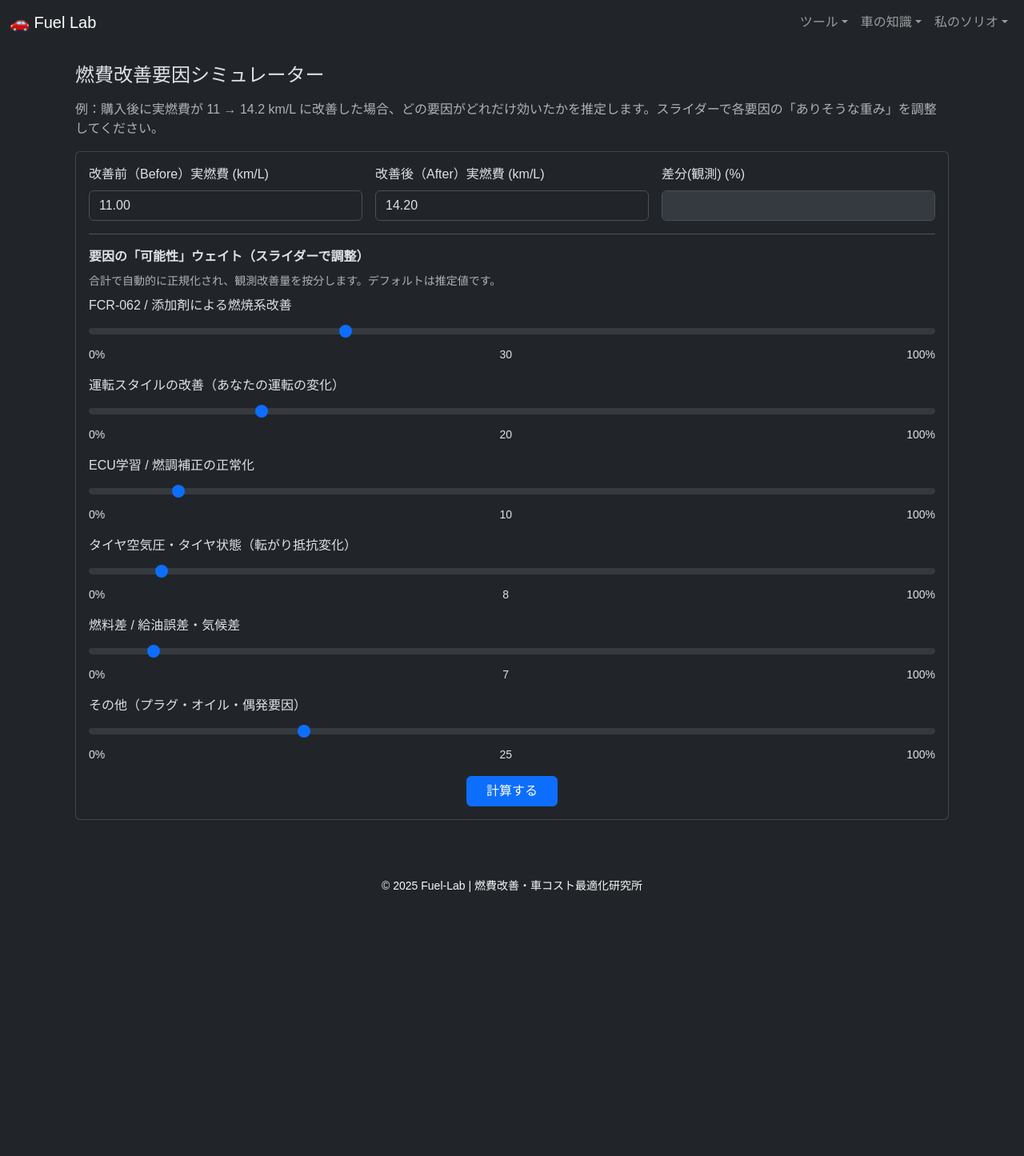
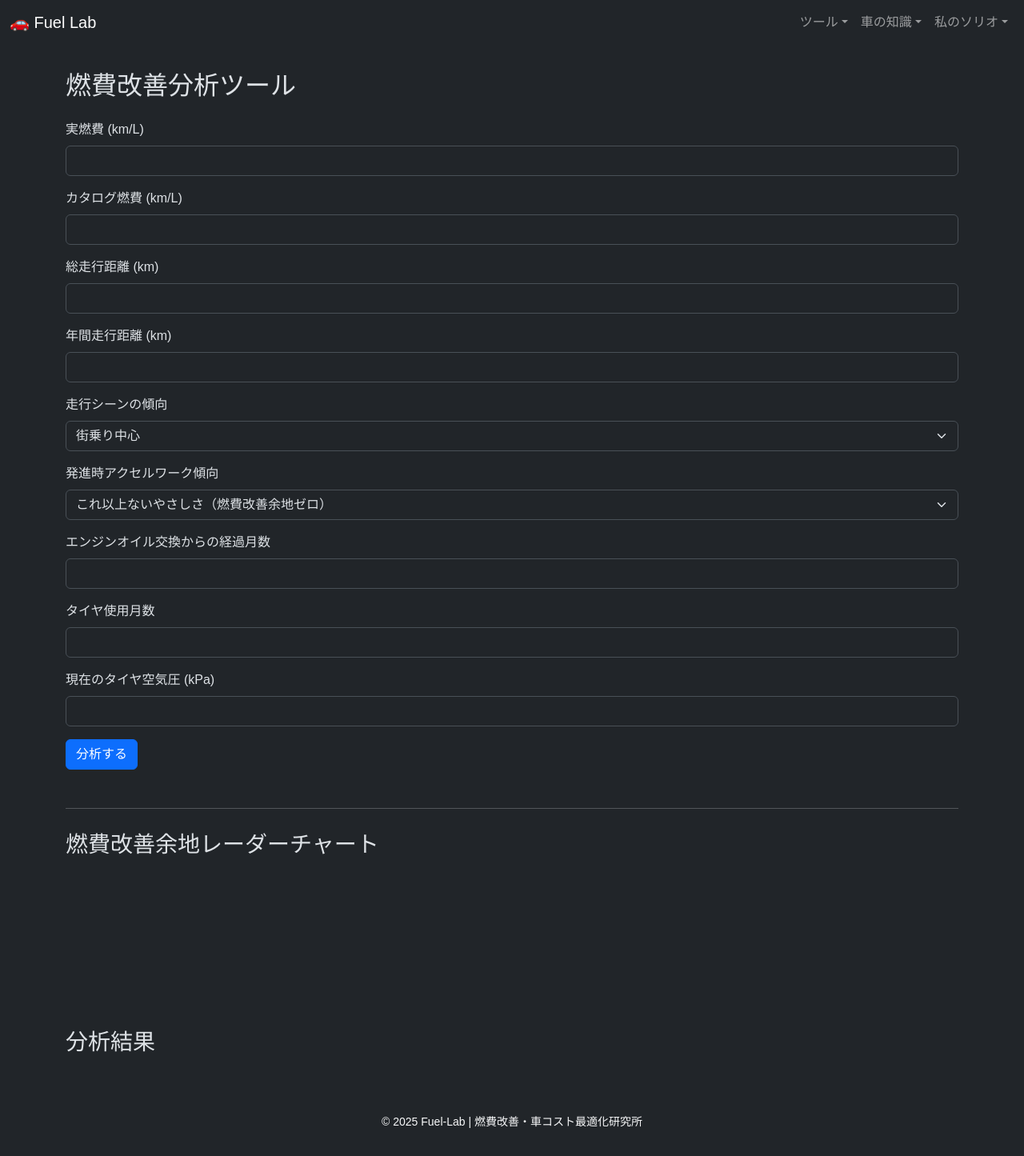
Before and after one commit to funyapar-org/fuel-lab, a Jekyll site: the page built from _tools/fuel-improvement-breakdown.md, in a window 1280 px wide. Shown: the whole page at 80% size. Built offline with Jekyll 4.4.1, drawn with Linux system fonts in a browser that asks for light colours; before the commit the page ends 1150 px from its top, so only the background shows below that.

Commit message:
fuel-improvement-breakdown.md を更新

```diff
--- a/_tools/fuel-improvement-breakdown.md
+++ b/_tools/fuel-improvement-breakdown.md
@@ -1,210 +1,180 @@
 ---
 layout: default
-title: 燃費改善要因シミュレーター
-description: 実測値の燃費改善を、FCR投入・運転の改善・ECU補正などの要因に分解して推定します。
+title: 燃費改善分析ツール
 ---
 
-<div class="container my-4">
-  <h1 class="h4 mb-3">燃費改善要因シミュレーター</h1>
-  <p class="text-muted">例：購入後に実燃費が 11 → 14.2 km/L に改善した場合、どの要因がどれだけ効いたかを推定します。スライダーで各要因の「ありそうな重み」を調整してください。</p>
+<h2 class="mb-4">燃費改善分析ツール</h2>
 
-  <div class="card mb-3">
-    <div class="card-body">
-      <form id="simForm">
-        <div class="row g-3">
-          <div class="col-md-4">
-            <label class="form-label">改善前（Before）実燃費 (km/L)</label>
-            <input id="beforeFuel" class="form-control" type="number" step="0.01" value="11.00" required>
-          </div>
-          <div class="col-md-4">
-            <label class="form-label">改善後（After）実燃費 (km/L)</label>
-            <input id="afterFuel" class="form-control" type="number" step="0.01" value="14.20" required>
-          </div>
-          <div class="col-md-4">
-            <label class="form-label">差分(観測) (%)</label>
-            <input id="observedPct" class="form-control" type="text" disabled>
-          </div>
-        </div>
+<form id="analysisForm" class="mb-5">
 
-        <hr class="my-3">
-
-        <p class="mb-2"><strong>要因の「可能性」ウェイト（スライダーで調整）</strong></p>
-        <div class="mb-2 small text-muted">合計で自動的に正規化され、観測改善量を按分します。デフォルトは推定値です。</div>
-
-        <!-- Factors -->
-        <div class="mb-3">
-          <label class="form-label">FCR-062 / 添加剤による燃焼系改善</label>
-          <input id="wFCR" type="range" min="0" max="100" value="30" class="form-range">
-          <div class="d-flex justify-content-between small">
-            <div>0%</div><div id="wFCRval">30</div><div>100%</div>
-          </div>
-        </div>
-
-        <div class="mb-3">
-          <label class="form-label">運転スタイルの改善（あなたの運転の変化）</label>
-          <input id="wDrive" type="range" min="0" max="100" value="20" class="form-range">
-          <div class="d-flex justify-content-between small">
-            <div>0%</div><div id="wDriveval">20</div><div>100%</div>
-          </div>
-        </div>
-
-        <div class="mb-3">
-          <label class="form-label">ECU学習 / 燃調補正の正常化</label>
-          <input id="wECU" type="range" min="0" max="100" value="10" class="form-range">
-          <div class="d-flex justify-content-between small">
-            <div>0%</div><div id="wECUval">10</div><div>100%</div>
-          </div>
-        </div>
-
-        <div class="mb-3">
-          <label class="form-label">タイヤ空気圧・タイヤ状態（転がり抵抗変化）</label>
-          <input id="wTyre" type="range" min="0" max="100" value="8" class="form-range">
-          <div class="d-flex justify-content-between small">
-            <div>0%</div><div id="wTyreval">8</div><div>100%</div>
-          </div>
-        </div>
-
-        <div class="mb-3">
-          <label class="form-label">燃料差 / 給油誤差・気候差</label>
-          <input id="wFuel" type="range" min="0" max="100" value="7" class="form-range">
-          <div class="d-flex justify-content-between small">
-            <div>0%</div><div id="wFuelval">7</div><div>100%</div>
-          </div>
-        </div>
-
-        <div class="mb-3">
-          <label class="form-label">その他（プラグ・オイル・偶発要因）</label>
-          <input id="wOther" type="range" min="0" max="100" value="25" class="form-range">
-          <div class="d-flex justify-content-between small">
-            <div>0%</div><div id="wOtherval">25</div><div>100%</div>
-          </div>
-        </div>
-
-        <div class="text-center mt-3">
-          <button class="btn btn-primary px-4" type="submit">計算する</button>
-        </div>
-      </form>
-    </div>
+  <div class="mb-3">
+    <label class="form-label">実燃費 (km/L)</label>
+    <input type="number" class="form-control" id="realFuel" required>
   </div>
 
-  <!-- Results -->
-  <div id="resultCard" class="d-none">
-    <div class="card">
-      <div class="card-body">
-        <h5 class="card-title">推定内訳</h5>
-        <p class="small text-muted">観測された燃費改善を各要因に按分します。下は推定値です。</p>
+  <div class="mb-3">
+    <label class="form-label">カタログ燃費 (km/L)</label>
+    <input type="number" class="form-control" id="catalogFuel" required>
+  </div>
 
-        <div id="breakdown" class="mb-3"></div>
+  <div class="mb-3">
+    <label class="form-label">総走行距離 (km)</label>
+    <input type="number" class="form-control" id="totalMileage" required>
+  </div>
 
-        <hr>
+  <div class="mb-3">
+    <label class="form-label">年間走行距離 (km)</label>
+    <input type="number" class="form-control" id="yearMileage" required>
+  </div>
 
-        <h6>検証アクション（おすすめ）</h6>
-        <ul>
-          <li>OBDで <code>LTFT / STFT</code>（長短期燃料補正）を確認：FCR投入後にLTFTが改善しているなら燃料系の寄与が確定的。</li>
-          <li>満タン法を同条件で数回実施：運転差を排除するため、同じルート・同じ空気圧で測定。</li>
-          <li>アイドリング回転数や始動性の変化をログ：500rpm安定などは燃焼系改善の証拠。</li>
-        </ul>
+  <div class="mb-3">
+    <label class="form-label">走行シーンの傾向</label>
+    <select class="form-select" id="driveScene" required>
+      <option value="city">街乗り中心</option>
+      <option value="mixed">半々</option>
+      <option value="highway">高速中心</option>
+    </select>
+  </div>
 
-        <p class="text-muted small">注意：このツールは「観測値を分配して推定する」補助ツールです。実際の因果は多変量であり、OBDや満タン法での検証を推奨します。</p>
-      </div>
-    </div>
+  <div class="mb-3">
+    <label class="form-label">発進時アクセルワーク傾向</label>
+    <select class="form-select" id="accelStyle" required>
+      <option value="perfect">これ以上ないやさしさ（燃費改善余地ゼロ）</option>
+      <option value="gentle">かなり丁寧</option>
+      <option value="moderate">普通</option>
+      <option value="aggressive">やや強め</option>
+    </select>
   </div>
+
+  <div class="mb-3">
+    <label class="form-label">エンジンオイル交換からの経過月数</label>
+    <input type="number" class="form-control" id="oilMonths" required>
+  </div>
+
+  <div class="mb-3">
+    <label class="form-label">タイヤ使用月数</label>
+    <input type="number" class="form-control" id="tireMonths" required>
+  </div>
+
+  <div class="mb-3">
+    <label class="form-label">現在のタイヤ空気圧 (kPa)</label>
+    <input type="number" class="form-control" id="tirePressure" required>
+  </div>
+
+  <button type="submit" class="btn btn-primary">分析する</button>
+</form>
+
+<hr>
+
+<h3>燃費改善余地レーダーチャート</h3>
+
+<div style="width: 400px; margin: auto;">
+  <canvas id="radarChart"></canvas>
 </div>
 
+<h3 class="mt-5">分析結果</h3>
+<div id="resultArea" class="mt-3"></div>
+
+<!-- Chart.js -->
+<script src="https://cdn.jsdelivr.net/npm/chart.js"></script>
+
 <script>
-  // UI init: show slider values
-  const sliders = [
-    {id:'wFCR', out:'wFCRval'},
-    {id:'wDrive', out:'wDriveval'},
-    {id:'wECU', out:'wECUval'},
-    {id:'wTyre', out:'wTyreval'},
-    {id:'wFuel', out:'wFuelval'},
-    {id:'wOther', out:'wOtherval'}
-  ];
-  sliders.forEach(s => {
-    const el = document.getElementById(s.id);
-    const out = document.getElementById(s.out);
-    out.textContent = el.value;
-    el.addEventListener('input', () => { out.textContent = el.value; });
+// ▼ レーダーチャートオブジェクト
+let radarChart = null;
+
+// ▼ ユーティリティ
+function clamp(v, min, max) { return Math.min(Math.max(v, min), max); }
+
+document.getElementById("analysisForm").addEventListener("submit", function(e){
+  e.preventDefault();
+
+  // 入力値取得
+  const accelStyle = document.getElementById("accelStyle").value;
+  const oilMonths  = Number(document.getElementById("oilMonths").value);
+  const tireMonths = Number(document.getElementById("tireMonths").value);
+  const driveScene = document.getElementById("driveScene").value;
+
+  // スコアマップ
+  const accelScoreMap = {
+    perfect: 100,
+    gentle: 85,
+    moderate: 60,
+    aggressive: 30
+  };
+
+  const sceneScoreMap = {
+    city: 50,
+    mixed: 70,
+    highway: 90
+  };
+
+  // レーダーチャート用スコア
+  const scores = {
+    accel: accelScoreMap[accelStyle],
+    oil:   clamp(100 - oilMonths * 5, 20, 100),
+    tire:  clamp(100 - tireMonths * 2, 40, 100),
+    scene: sceneScoreMap[driveScene],
+    other: 70
+  };
+
+  // ▼ レーダーチャート描画
+  const ctx = document.getElementById("radarChart");
+
+  if (radarChart) radarChart.destroy();
+
+  radarChart = new Chart(ctx, {
+    type: "radar",
+    data: {
+      labels: ["アクセル操作", "オイル状態", "タイヤ状態", "走行シーン適正", "その他"],
+      datasets: [{
+        label: "現在の状態スコア",
+        data: [scores.accel, scores.oil, scores.tire, scores.scene, scores.other],
+        fill: true
+      }]
+    },
+    options: {
+      scales: {
+        r: {
+          min: 0,
+          max: 100
+        }
+      }
+    }
   });
 
-  function formatPct(v){ return (v*100).toFixed(1) + '%'; }
-  function formatKm(v){ return v.toFixed(2) + ' km/L'; }
-  function clamp(n,min,max){ return Math.max(min, Math.min(max, n)); }
+  // ▼ コメント生成
+  let analysisText = "";
 
-  document.getElementById('simForm').addEventListener('submit', function(e){
-    e.preventDefault();
+  // アクセル
+  if (accelStyle === "perfect") {
+    analysisText += "・アクセルワーク：完璧です。これ以上改善する余地はありません。<br>";
+  } else if (accelStyle === "gentle") {
+    analysisText += "・アクセルワーク：かなり丁寧で改善余地は小さいです。<br>";
+  } else if (accelStyle === "moderate") {
+    analysisText += "・アクセルワーク：一般的な操作で、少し丁寧にすると改善が見込めます。<br>";
+  } else {
+    analysisText += "・アクセルワーク：発進が強めなので改善余地が大きいです。<br>";
+  }
 
-    const before = parseFloat(document.getElementById('beforeFuel').value);
-    const after = parseFloat(document.getElementById('afterFuel').value);
-    if (!(before > 0) || !(after > 0)) { alert('実燃費を正しく入力してください'); return; }
+  // オイル
+  if (oilMonths >= 7) {
+    analysisText += "・エンジンオイル：交換時期を超えています。燃費悪化の主要因です。<br>";
+  } else if (oilMonths >= 4) {
+    analysisText += "・エンジンオイル：そろそろ交換すると燃費改善が見込めます。<br>";
+  } else {
+    analysisText += "・エンジンオイル：状態は良好です。<br>";
+  }
 
-    const observedPct = (after / before - 1); // 0.27 means +27%
-    document.getElementById('observedPct').value = (observedPct*100).toFixed(2) + ' %';
+  // タイヤ
+  if (tireMonths >= 36) {
+    analysisText += "・タイヤ：ゴム硬化の可能性が高く転がり抵抗増加。交換で改善見込み大。<br>";
+  } else if (tireMonths >= 24) {
+    analysisText += "・タイヤ：そろそろ交換を検討すると燃費改善効果があります。<br>";
+  } else {
+    analysisText += "・タイヤ：問題ありません。<br>";
+  }
 
-    // read weights
-    const w = {
-      fcr: parseFloat(document.getElementById('wFCR').value),
-      drive: parseFloat(document.getElementById('wDrive').value),
-      ecu: parseFloat(document.getElementById('wECU').value),
-      tyre: parseFloat(document.getElementById('wTyre').value),
-      fuel: parseFloat(document.getElementById('wFuel').value),
-      other: parseFloat(document.getElementById('wOther').value)
-    };
+  document.getElementById("resultArea").innerHTML = analysisText;
 
-    let sumW = w.fcr + w.drive + w.ecu + w.tyre + w.fuel + w.other;
-    if (sumW <= 0) { alert('要因のどれかに値を入れてください'); return; }
-
-    // normalize and allocate observedPct to factors
-    const factors = [
-      {key:'fcr', name:'FCR / 添加剤（燃焼系）', w: w.fcr},
-      {key:'drive', name:'運転の改善', w: w.drive},
-      {key:'ecu', name:'ECU学習 / 燃調補正', w: w.ecu},
-      {key:'tyre', name:'タイヤ（空気圧・転がり抵抗）', w: w.tyre},
-      {key:'fuel', name:'燃料差・給油誤差・気候', w: w.fuel},
-      {key:'other', name:'その他（プラグ・オイル等）', w: w.other}
-    ];
-
-    // compute shares
-    factors.forEach(f => { f.share = f.w / sumW; f.pct = f.share * observedPct; f.abs = before * f.pct; });
-
-    // Build output HTML
-    const container = document.getElementById('breakdown');
-    container.innerHTML = '';
-
-    // Summary header
-    const header = document.createElement('div');
-    header.innerHTML = `<p><strong>観測改善：</strong> ${((observedPct)*100).toFixed(2)}% （${(after - before).toFixed(2)} km/L、${before.toFixed(2)} → ${after.toFixed(2)}）</p>`;
-    container.appendChild(header);
-
-    // Table-like list
-    const list = document.createElement('div');
-    list.className = 'mb-2';
-    factors.forEach(f => {
-      const row = document.createElement('div');
-      row.className = 'mb-2';
-      const barPct = f.share * 100;
-      row.innerHTML = `
-        <div class="d-flex justify-content-between">
-          <div><strong>${f.name}</strong></div>
-          <div class="text-end">${(f.pct*100).toFixed(2)}%  （${f.abs.toFixed(2)} km/L）</div>
-        </div>
-        <div class="progress" style="height:10px">
-          <div class="progress-bar" role="progressbar" style="width:${barPct}%">${barPct.toFixed(1)}%</div>
-        </div>
-      `;
-      list.appendChild(row);
-    });
-    container.appendChild(list);
-
-    // Confidence note (basic heuristic)
-    let conf = '推定は重み入力に依存します。';
-    const maxFactor = factors.reduce((a,b)=> a.pct>a.pct? a: b);
-    container.insertAdjacentHTML('beforeend', `<p class="small text-muted">${conf}</p>`);
-
-    // show result card
-    document.getElementById('resultCard').classList.remove('d-none');
-    // scroll to result
-    document.getElementById('resultCard').scrollIntoView({behavior:'smooth'});
-  });
+});
 </script>
```
